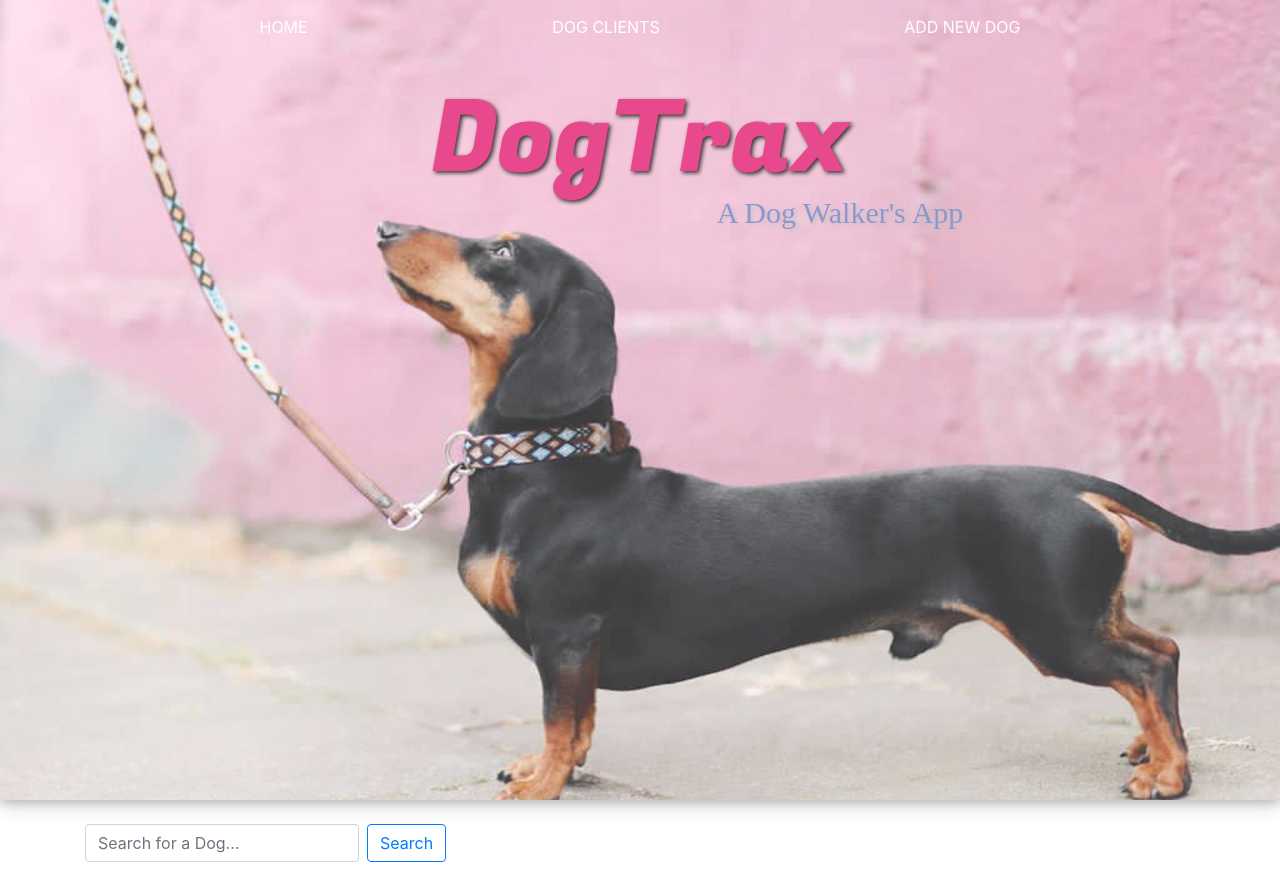
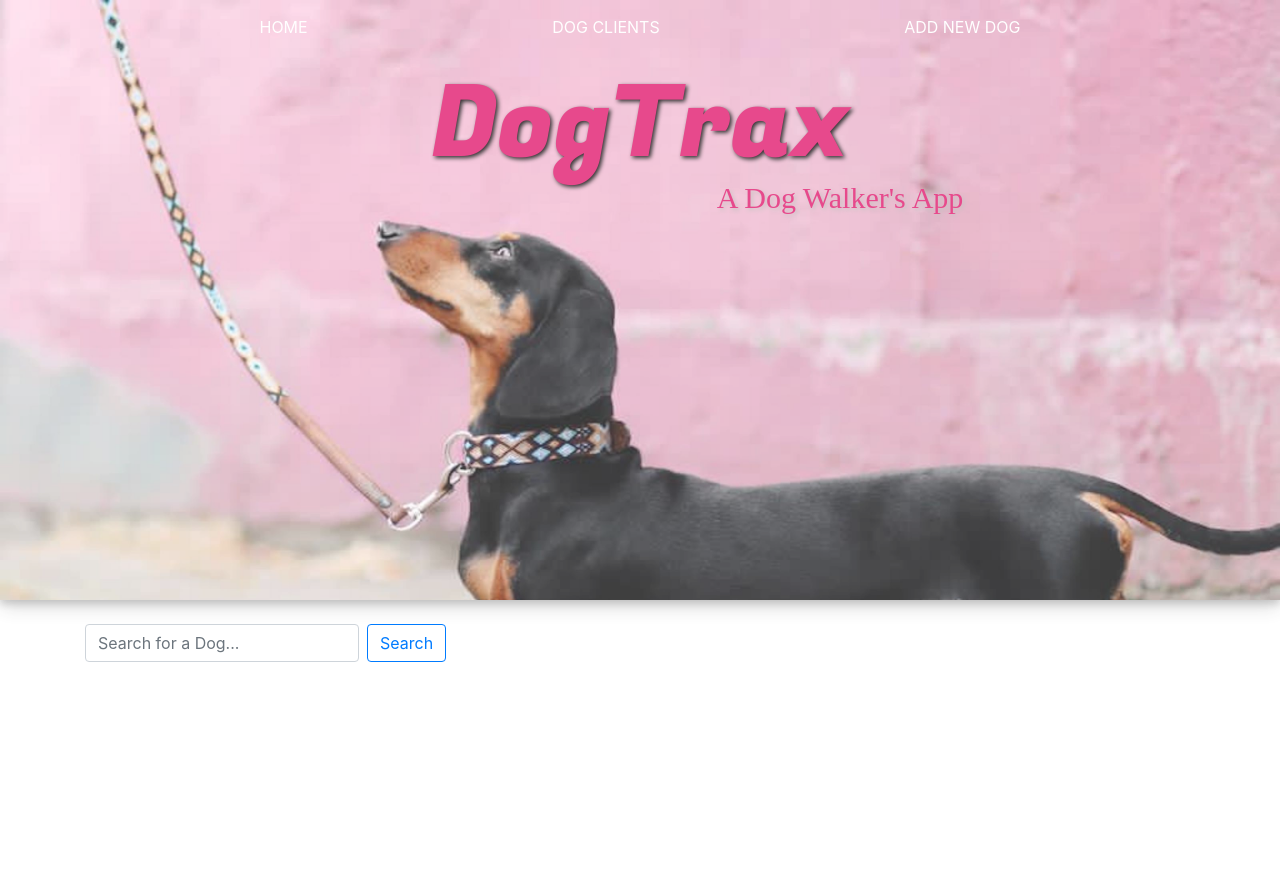
Before and after one commit to ejgann/dogtrax-frontend, a React (Create React App) app: page / in a window 1280 px wide. Shown: the top 886 px of the page. After the commit the page ends 800 px from the top, so only its background shows below. Built offline with nearby package versions, Linux system fonts and the light colour scheme; no server answers; a web font is replaced by a local one.

Commit message:
made changes to css

```diff
--- a/src/App.css
+++ b/src/App.css
@@ -37,19 +37,23 @@ nav ul li .custom-link:hover {
 
 .banner {
     background-image: url("assets/dachshund.jpg");
-
+    position: relative;
     opacity: 0.8;
-    height: 100vh;
+    object-fit: cover;
+    height: 75vh;
+    /* height: 500px; */
     background-size: cover;
+    background-repeat: no-repeat;
     box-shadow: 0 4px 8px 0 rgba(0, 0, 0, 0.2), 0 6px 20px 0 rgba(0, 0, 0, 0.19);
     display: block;
     text-align: left;
-    position: relative;
+
+
 }
 
 .banner h1 {
     text-align: center;
-    margin: -70px;
+    margin: -85px;
     /* margin-left: 200px; */
     padding: 80px;
     color: #e21c70;
@@ -63,7 +67,7 @@ nav ul li .custom-link:hover {
     padding: 10px;
     margin-top: -95px;
     margin-left: 400px;
-    color: #717ec3;
+    color: #e21c70;
     /* opacity: 0.8; */
     font-family: "Rubik-Regular";
     font-size: 30px;
@@ -104,12 +108,11 @@ nav ul li .custom-link:hover {
      margin-bottom: 100px;
      padding: 100px;
      height: 15em;
-
      box-shadow: 0 4px 10px 0 rgb(0 0 0 / 20%), 0 4px 20px 0 rgb(0 0 0 / 19%);
  }  */
 
 h1, h2, h3, h4 {
     font-family: 'Fugaz';
-    color: #717ec3;
+    color: #e21c70;
     text-shadow: 2px 2px 4px #b8b4b4;
 }
```
